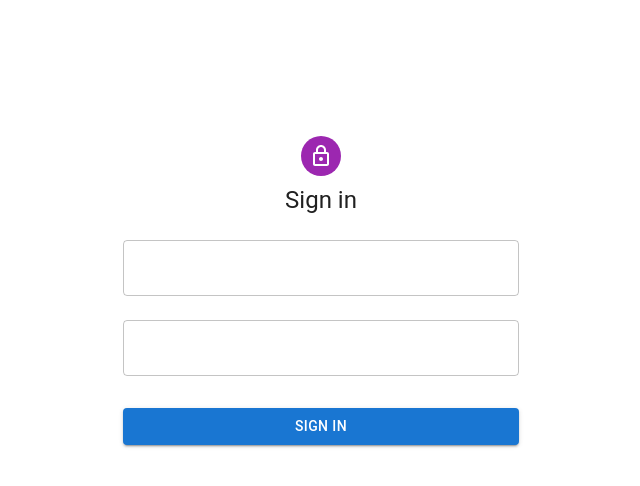
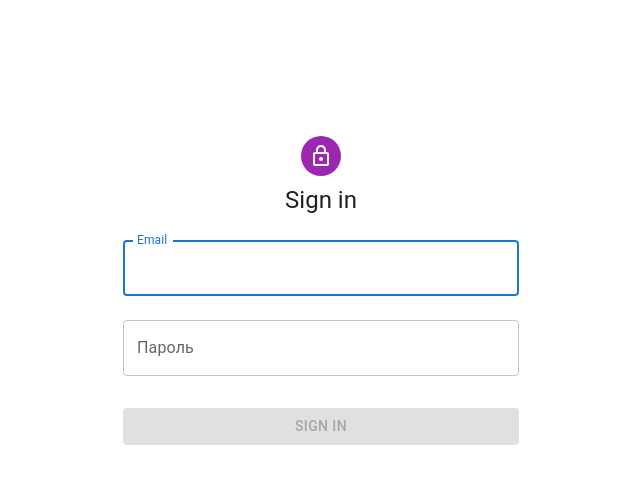
Before and after one commit to myr-irina/material-react-table-demo, a React (Create React App) app: page /signin in a window 1280 px wide. Shown: the top 486 px of the page, without its empty margins (319-959 px from the left). Built offline with nearby package versions, Linux system fonts and the light colour scheme.

Commit message:
feat: add validation yup schema

```diff
--- a/package.json
+++ b/package.json
@@ -5,6 +5,7 @@
   "dependencies": {
     "@emotion/react": "^11.10.6",
     "@emotion/styled": "^11.10.6",
+    "@hookform/resolvers": "^3.1.0",
     "@mui/icons-material": "^5.11.16",
     "@mui/material": "^5.11.16",
     "@mui/x-data-grid": "^6.1.0",
@@ -19,7 +20,8 @@
     "react-hook-form": "^7.44.3",
     "react-router-dom": "^6.10.0",
     "react-scripts": "5.0.1",
-    "web-vitals": "^2.1.4"
+    "web-vitals": "^2.1.4",
+    "yup": "^1.2.0"
   },
   "scripts": {
     "start": "react-scripts start",
--- a/src/pages/signin/index.jsx
+++ b/src/pages/signin/index.jsx
@@ -1,6 +1,8 @@
 import React from 'react';
 import { useNavigate } from 'react-router-dom';
 import { useForm, Controller } from 'react-hook-form';
+import { yupResolver } from '@hookform/resolvers/yup';
+import * as yup from 'yup';
 
 import Avatar from '@mui/material/Avatar';
 import Button from '@mui/material/Button';
@@ -15,17 +17,42 @@ import { createTheme, ThemeProvider } from '@mui/material/styles';
 import { useAuth } from '../../contexts/auth-provider';
 import { BASE_URL } from '../../utils/constants';
 
+const regexEmail = /^user@example\.com$/;
+const validationSchema = yup
+  .object({
+    username: yup
+      .string()
+      .trim()
+      .email()
+      .matches(regexEmail, 'Неверный email')
+      .required('Пожалуйста, заполните поле Email'),
+    password: yup
+      .string()
+      .trim()
+      .matches(/1/, 'Неверный пароль')
+      .required('Пожалуйста, заполните поле Пароль'),
+  })
+  .required();
+
 const theme = createTheme();
 
 export default function SignIn() {
   const { login } = useAuth();
   const navigate = useNavigate();
 
-  const { control, handleSubmit } = useForm({
+  const {
+    control,
+    handleSubmit,
+    formState: { isValid, errors },
+    reset,
+  } = useForm({
     defaultValues: {
       username: '',
       password: '',
     },
+    shouldUnregister: true,
+    resolver: yupResolver(validationSchema),
+    mode: 'onBlur',
   });
 
   const submitLogin = async ({ username, password }) => {
@@ -49,22 +76,12 @@ export default function SignIn() {
   };
 
   const onSubmit = (data) => {
+    console.log(JSON.stringify(data, null, 2));
+
     const { username, password } = data;
     submitLogin({ username, password });
+    reset();
   };
-
-  // const handleSubmit = (e) => {
-  //   e.preventDefault();
-  //   const data = new FormData(e.currentTarget);
-
-  //   const newData = {
-  //     username: data.get('username'),
-  //     password: data.get('password'),
-  //   };
-
-  //   const { username, password } = newData;
-  //   submitLogin({ username, password });
-  // };
 
   return (
     <ThemeProvider theme={theme}>
@@ -93,48 +110,44 @@ export default function SignIn() {
             <Controller
               name='username'
               control={control}
-              render={({ field }) => (
-                <TextField fullWidth margin='normal' {...field} />
-              )}
-            />
-            <Controller
-              name='password'
-              control={control}
-              render={({ field }) => (
+              render={({ field, fieldState: { invalid, error } }) => (
                 <TextField
+                  label='Email'
+                  name='username'
+                  autoComplete='off'
+                  autoFocus
                   fullWidth
                   margin='normal'
-                  type='password'
+                  error={!!errors?.username}
+                  helperText={invalid ? error.message : ''}
                   {...field}
                 />
               )}
             />
-            {/* <TextField
-              margin='normal'
-              required
-              fullWidth
-              id='username'
-              label='Email Address'
-              name='username'
-              autoComplete='email'
-              autoFocus
+
+            <Controller
+              name='password'
+              control={control}
+              render={({ field, fieldState: { invalid, error } }) => (
+                <TextField
+                  label='Пароль'
+                  fullWidth
+                  margin='normal'
+                  type='password'
+                  autoComplete='off'
+                  error={!!errors?.password}
+                  helperText={invalid ? error.message : ''}
+                  {...field}
+                />
+              )}
             />
-            <TextField
-              margin='normal'
-              required
-              fullWidth
-              name='password'
-              label='Password'
-              type='password'
-              id='password'
-              autoComplete='current-password'
-            /> */}
 
             <Button
               type='submit'
               fullWidth
               variant='contained'
               sx={{ mt: 3, mb: 2 }}
+              disabled={!isValid}
             >
               Sign In
             </Button>
--- a/src/utils/constants.js
+++ b/src/utils/constants.js
@@ -2,6 +2,7 @@ import Switch from '@mui/material/Switch';
 import { styled } from '@mui/material/styles';
 
 export const BASE_URL = 'http://10.10.10.156:8000';
+// localhost - 83:3001
 
 export const colors = {
   darkRed: '#F27A83',
```
Also changed, not shown: 1 other file (tests, documents, lock files or other folders).
